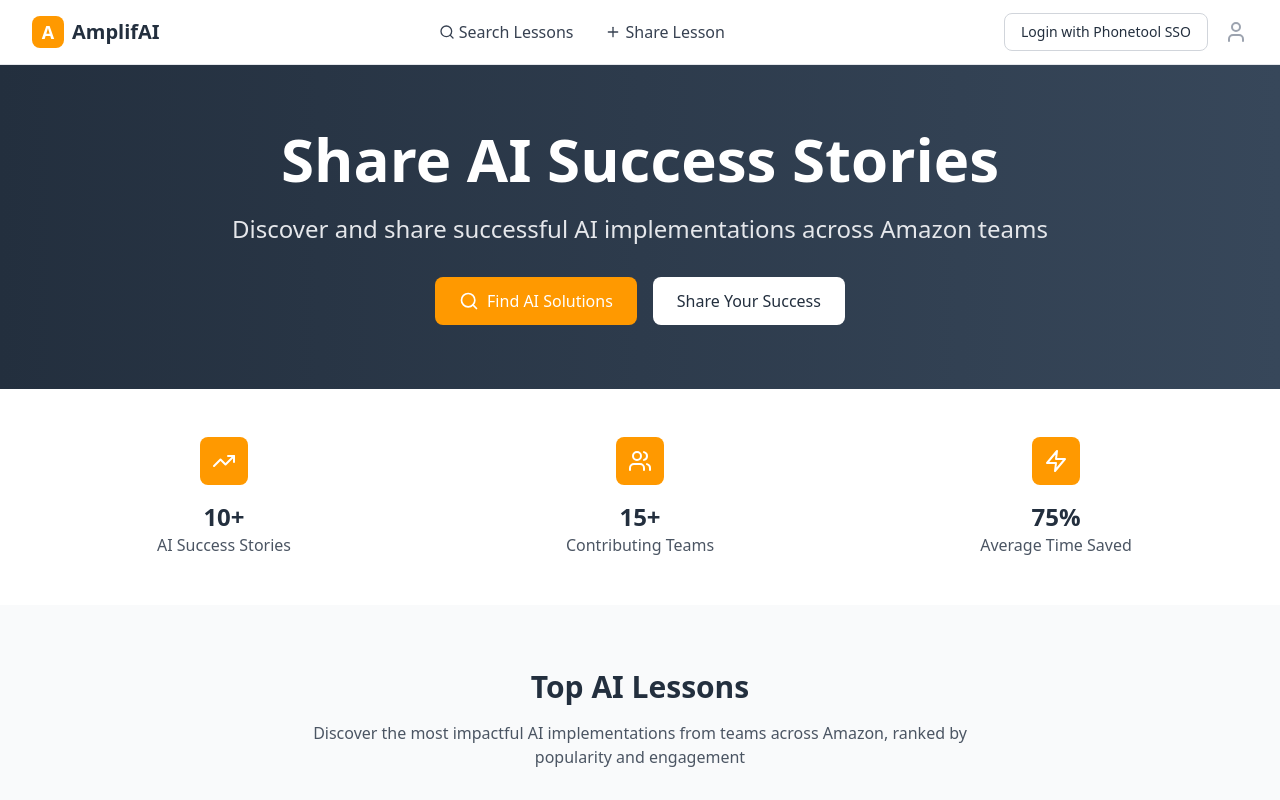
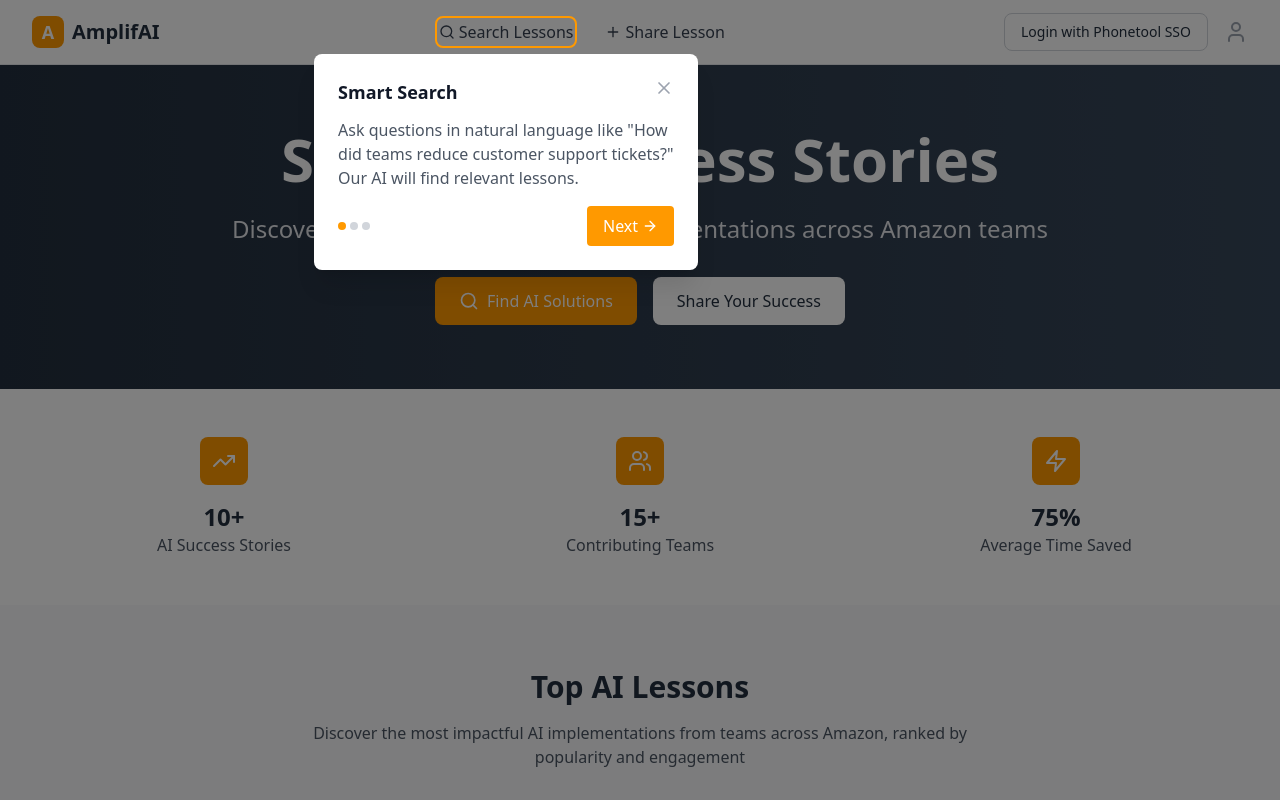
Before and after one commit to mc784/amplifai, a Next.js app: page / in a window 1280 px wide. Shown: the top 800 px of the page. Built offline with nearby package versions, Linux system fonts and the light colour scheme.

Commit message:
Add user instruction features: tooltips, contextual help, and first-time user tour

```diff
--- a/src/app/page.tsx
+++ b/src/app/page.tsx
@@ -1,5 +1,6 @@
 import Header from '@/components/Header'
 import LessonCard from '@/components/LessonCard'
+import UserTour from '@/components/UserTour'
 import { Search, TrendingUp, Users, Zap } from 'lucide-react'
 import Link from 'next/link'
 import { getRankedLessons, mockLessons } from '@/lib/mockData'
@@ -75,7 +76,7 @@ export default function HomePage() {
             </p>
           </div>
 
-          <div className="grid grid-cols-1 md:grid-cols-2 lg:grid-cols-3 gap-6">
+          <div className="grid grid-cols-1 md:grid-cols-2 lg:grid-cols-3 gap-6" data-tour="lessons">
             {featuredLessons.map((lesson) => (
               <LessonCard key={lesson.id} lesson={lesson} />
             ))}
@@ -88,6 +89,7 @@ export default function HomePage() {
           </div>
         </div>
       </section>
+      <UserTour />
     </div>
   )
 }
--- a/src/app/search/page.tsx
+++ b/src/app/search/page.tsx
@@ -4,6 +4,7 @@ import { useState } from 'react'
 import Header from '@/components/Header'
 import LessonCard from '@/components/LessonCard'
 import { Send, Bot, User } from 'lucide-react'
+import { HelpTooltip } from '@/components/Tooltip'
 import { ChatMessage } from '@/types'
 import { getRankedLessons, mockLessons } from '@/lib/mockData'
 
@@ -70,8 +71,14 @@ export default function SearchPage() {
               <h2 className="text-xl font-semibold text-amazon-blue flex items-center">
                 <Bot className="w-5 h-5 mr-2 text-amazon-orange" />
                 AI Lesson Assistant
+                <HelpTooltip content="I understand natural language! Ask about specific problems, tools, or outcomes you're interested in." position="right" />
               </h2>
               <p className="text-gray-600 text-sm mt-1">Ask me about AI implementations and I'll find relevant lessons</p>
+              <div className="mt-3 p-3 bg-blue-50 rounded-lg border border-blue-200">
+                <p className="text-xs text-blue-800">
+                  <strong>💡 Example questions:</strong> "How did teams reduce customer support tickets?" • "What AI tools helped with data analysis?" • "Show me Claude implementations"
+                </p>
+              </div>
             </div>
 
             <div className="h-96 overflow-y-auto p-6 space-y-4">
@@ -100,14 +107,19 @@ export default function SearchPage() {
 
             <div className="p-6 border-t border-gray-200">
               <div className="flex space-x-2">
+                <div className="flex-1 relative">
                   <input
                     type="text"
                     value={input}
                     onChange={(e) => setInput(e.target.value)}
                     onKeyPress={(e) => e.key === 'Enter' && handleSend()}
                     placeholder="Ask about AI tools, use cases, or specific challenges..."
-                  className="flex-1 px-4 py-2 border border-gray-300 rounded-lg focus:outline-none focus:ring-2 focus:ring-amazon-orange"
+                    className="w-full px-4 py-2 pr-8 border border-gray-300 rounded-lg focus:outline-none focus:ring-2 focus:ring-amazon-orange"
                   />
+                  <div className="absolute right-2 top-1/2 transform -translate-y-1/2">
+                    <HelpTooltip content="Ask natural questions like 'How did teams automate customer service?' or 'What AI tools reduced manual work?'" position="top" />
+                  </div>
+                </div>
                 <button
                   onClick={handleSend}
                   className="bg-amazon-orange hover:bg-amazon-orange-dark text-white p-2 rounded-lg transition-colors"
--- a/src/app/share/page.tsx
+++ b/src/app/share/page.tsx
@@ -3,6 +3,7 @@
 import { useState } from 'react'
 import Header from '@/components/Header'
 import { Upload, FileText, Image, File, CheckCircle, AlertCircle, Code, MessageSquare, Type, Tag, X, Plus, Eye, RefreshCw, Clock, Heart, Bookmark } from 'lucide-react'
+import { HelpTooltip } from '@/components/Tooltip'
 
 export default function SharePage() {
   const [files, setFiles] = useState<File[]>([])
@@ -284,6 +285,7 @@ export default function SharePage() {
                 <div className="flex items-center mb-3">
                   <Tag className="w-5 h-5 text-amazon-orange mr-2" />
                   <label className="block text-sm font-medium text-gray-700">Tags</label>
+                  <HelpTooltip content="Tags help others discover your lesson. AI suggests relevant tags, but you can add custom ones too." position="right" />
                 </div>
 
                 <div className="space-y-4">
@@ -363,6 +365,7 @@ export default function SharePage() {
                     <label htmlFor="share-custom-tool" className="font-medium text-gray-700">
                       Share Custom AI Tool Details
                     </label>
+                    <HelpTooltip content="Share any custom AI tools, scripts, or internal applications you built or used in this implementation." position="right" />
                   </div>
 
                   {shareCustomTool && (
@@ -418,6 +421,7 @@ export default function SharePage() {
                     <label htmlFor="share-prompt" className="font-medium text-gray-700">
                       Share AI Prompt Used
                     </label>
+                    <HelpTooltip content="Share the specific prompts that worked well for your AI implementation. Others can copy and adapt them." position="right" />
                   </div>
 
                   {sharePrompt && (
--- a/src/components/Header.tsx
+++ b/src/components/Header.tsx
@@ -2,6 +2,7 @@
 
 import Link from 'next/link'
 import { Search, Plus, User } from 'lucide-react'
+import Tooltip from './Tooltip'
 
 export default function Header() {
   return (
@@ -18,14 +19,18 @@ export default function Header() {
           </div>
 
           <nav className="hidden md:flex items-center space-x-8">
-            <Link href="/search" className="flex items-center space-x-1 text-gray-700 hover:text-amazon-orange">
+            <Tooltip content="Search for AI lessons using natural language. Try asking 'How did teams reduce costs with AI?'">
+              <Link href="/search" className="flex items-center space-x-1 text-gray-700 hover:text-amazon-orange" data-tour="search">
                 <Search className="w-4 h-4" />
                 <span>Search Lessons</span>
               </Link>
-            <Link href="/share" className="flex items-center space-x-1 text-gray-700 hover:text-amazon-orange">
+            </Tooltip>
+            <Tooltip content="Share your AI implementation story. Upload documents or type directly - our AI will create a structured lesson.">
+              <Link href="/share" className="flex items-center space-x-1 text-gray-700 hover:text-amazon-orange" data-tour="share">
                 <Plus className="w-4 h-4" />
                 <span>Share Lesson</span>
               </Link>
+            </Tooltip>
           </nav>
 
           <div className="flex items-center space-x-4">
--- /dev/null
+++ b/src/components/Tooltip.tsx
@@ -0,0 +1,56 @@
+'use client';
+
+import { useState } from 'react';
+import { HelpCircle } from 'lucide-react';
+
+interface TooltipProps {
+  content: string;
+  children: React.ReactNode;
+  position?: 'top' | 'bottom' | 'left' | 'right';
+}
+
+export default function Tooltip({ content, children, position = 'top' }: TooltipProps) {
+  const [isVisible, setIsVisible] = useState(false);
+
+  const positionClasses = {
+    top: 'bottom-full left-1/2 transform -translate-x-1/2 mb-2',
+    bottom: 'top-full left-1/2 transform -translate-x-1/2 mt-2',
+    left: 'right-full top-1/2 transform -translate-y-1/2 mr-2',
+    right: 'left-full top-1/2 transform -translate-y-1/2 ml-2'
+  };
+
+  const arrowClasses = {
+    top: 'top-full left-1/2 transform -translate-x-1/2 border-l-transparent border-r-transparent border-b-transparent border-t-gray-800',
+    bottom: 'bottom-full left-1/2 transform -translate-x-1/2 border-l-transparent border-r-transparent border-t-transparent border-b-gray-800',
+    left: 'left-full top-1/2 transform -translate-y-1/2 border-t-transparent border-b-transparent border-r-transparent border-l-gray-800',
+    right: 'right-full top-1/2 transform -translate-y-1/2 border-t-transparent border-b-transparent border-l-transparent border-r-gray-800'
+  };
+
+  return (
+    <div className="relative inline-block">
+      <div
+        onMouseEnter={() => setIsVisible(true)}
+        onMouseLeave={() => setIsVisible(false)}
+      >
+        {children}
+      </div>
+
+      {isVisible && (
+        <div className={`absolute z-50 ${positionClasses[position]}`}>
+          <div className="bg-gray-800 text-white text-sm rounded-lg px-3 py-2 max-w-xs shadow-lg">
+            {content}
+          </div>
+          <div className={`absolute w-0 h-0 border-4 ${arrowClasses[position]}`} />
+        </div>
+      )}
+    </div>
+  );
+}
+
+export function HelpTooltip({ content, position = 'top' }: { content: string; position?: 'top' | 'bottom' | 'left' | 'right' }) {
+  return (
+    <Tooltip content={content} position={position}>
+      <HelpCircle className="w-4 h-4 text-gray-400 hover:text-gray-600 cursor-help ml-1" />
+    </Tooltip>
+  );
+}
--- /dev/null
+++ b/src/components/UserTour.tsx
@@ -0,0 +1,166 @@
+'use client';
+
+import { useState, useEffect } from 'react';
+import { X, ArrowRight, ArrowLeft } from 'lucide-react';
+
+interface TourStep {
+  target: string;
+  title: string;
+  content: string;
+  position: 'top' | 'bottom' | 'left' | 'right';
+}
+
+const tourSteps: TourStep[] = [
+  {
+    target: '[data-tour="search"]',
+    title: 'Smart Search',
+    content: 'Ask questions in natural language like "How did teams reduce customer support tickets?" Our AI will find relevant lessons.',
+    position: 'bottom'
+  },
+  {
+    target: '[data-tour="share"]',
+    title: 'Share Your Success',
+    content: 'Upload documents or type your story directly. Our AI will extract the key lessons and format them for easy discovery.',
+    position: 'bottom'
+  },
+  {
+    target: '[data-tour="lessons"]',
+    title: 'Discover Lessons',
+    content: 'Browse real AI implementation stories from Amazon teams. Each lesson shows the problem, solution, and measurable impact.',
+    position: 'top'
+  }
+];
+
+export default function UserTour() {
+  const [isActive, setIsActive] = useState(false);
+  const [currentStep, setCurrentStep] = useState(0);
+  const [hasSeenTour, setHasSeenTour] = useState(false);
+
+  useEffect(() => {
+    const tourSeen = localStorage.getItem('amplifai-tour-seen');
+    if (!tourSeen) {
+      setTimeout(() => setIsActive(true), 1000);
+    } else {
+      setHasSeenTour(true);
+    }
+  }, []);
+
+  const nextStep = () => {
+    if (currentStep < tourSteps.length - 1) {
+      setCurrentStep(currentStep + 1);
+    } else {
+      completeTour();
+    }
+  };
+
+  const prevStep = () => {
+    if (currentStep > 0) {
+      setCurrentStep(currentStep - 1);
+    }
+  };
+
+  const completeTour = () => {
+    setIsActive(false);
+    setHasSeenTour(true);
+    localStorage.setItem('amplifai-tour-seen', 'true');
+  };
+
+  const restartTour = () => {
+    setCurrentStep(0);
+    setIsActive(true);
+  };
+
+  if (!isActive && hasSeenTour) {
+    return (
+      <button
+        onClick={restartTour}
+        className="fixed bottom-4 right-4 bg-amazon-orange text-white px-4 py-2 rounded-lg shadow-lg hover:bg-orange-600 transition-colors text-sm z-40"
+      >
+        Take Tour
+      </button>
+    );
+  }
+
+  if (!isActive) return null;
+
+  const step = tourSteps[currentStep];
+  const targetElement = document.querySelector(step.target);
+
+  if (!targetElement) return null;
+
+  const rect = targetElement.getBoundingClientRect();
+  const positionStyles = {
+    top: { top: rect.top - 10, left: rect.left + rect.width / 2, transform: 'translate(-50%, -100%)' },
+    bottom: { top: rect.bottom + 10, left: rect.left + rect.width / 2, transform: 'translate(-50%, 0)' },
+    left: { top: rect.top + rect.height / 2, left: rect.left - 10, transform: 'translate(-100%, -50%)' },
+    right: { top: rect.top + rect.height / 2, left: rect.right + 10, transform: 'translate(0, -50%)' }
+  };
+
+  return (
+    <>
+      {/* Overlay */}
+      <div className="fixed inset-0 bg-black bg-opacity-50 z-50" />
+
+      {/* Highlight */}
+      <div
+        className="fixed border-2 border-amazon-orange rounded-lg z-50 pointer-events-none"
+        style={{
+          top: rect.top - 4,
+          left: rect.left - 4,
+          width: rect.width + 8,
+          height: rect.height + 8
+        }}
+      />
+
+      {/* Tour popup */}
+      <div
+        className="fixed bg-white rounded-lg shadow-xl p-6 max-w-sm z-50"
+        style={positionStyles[step.position]}
+      >
+        <div className="flex justify-between items-start mb-3">
+          <h3 className="font-semibold text-lg text-gray-900">{step.title}</h3>
+          <button
+            onClick={completeTour}
+            className="text-gray-400 hover:text-gray-600"
+          >
+            <X className="w-5 h-5" />
+          </button>
+        </div>
+
+        <p className="text-gray-600 mb-4">{step.content}</p>
+
+        <div className="flex justify-between items-center">
+          <div className="flex space-x-1">
+            {tourSteps.map((_, index) => (
+              <div
+                key={index}
+                className={`w-2 h-2 rounded-full ${
+                  index === currentStep ? 'bg-amazon-orange' : 'bg-gray-300'
+                }`}
+              />
+            ))}
+          </div>
+
+          <div className="flex space-x-2">
+            {currentStep > 0 && (
+              <button
+                onClick={prevStep}
+                className="flex items-center px-3 py-1 text-gray-600 hover:text-gray-800"
+              >
+                <ArrowLeft className="w-4 h-4 mr-1" />
+                Back
+              </button>
+            )}
+            <button
+              onClick={nextStep}
+              className="flex items-center px-4 py-2 bg-amazon-orange text-white rounded hover:bg-orange-600"
+            >
+              {currentStep === tourSteps.length - 1 ? 'Finish' : 'Next'}
+              {currentStep < tourSteps.length - 1 && <ArrowRight className="w-4 h-4 ml-1" />}
+            </button>
+          </div>
+        </div>
+      </div>
+    </>
+  );
+}
```
Lines whose indentation alone changed are shown as unchanged.
